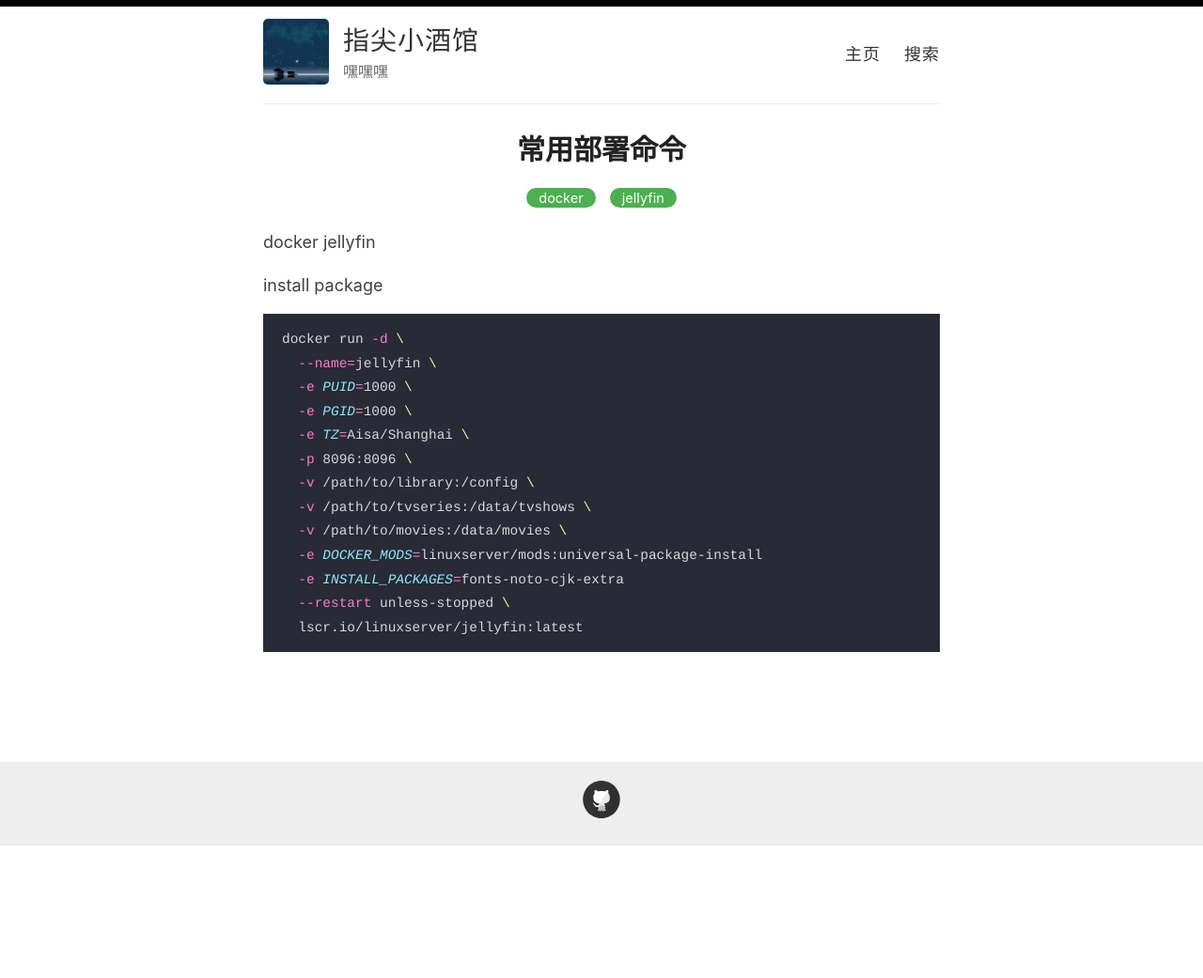
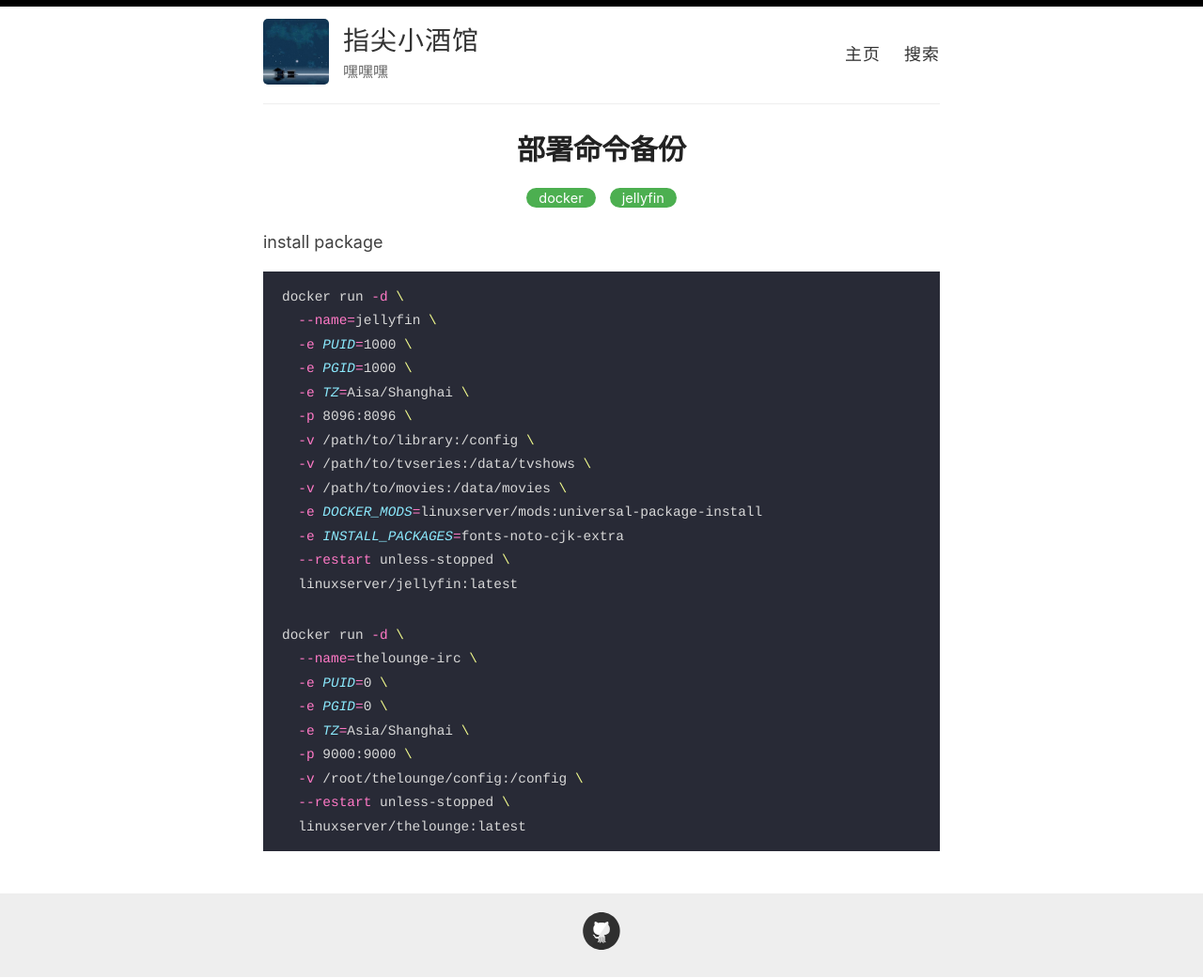
Before and after one commit to Suwmlee/suwmlee.github.io, a Jekyll site: the page built from _posts/2022-11-07-commands.md, in a window 1280 px wide. Shown: the whole page at 94% size. Built offline with Jekyll 4.4.1, drawn with Linux system fonts in a browser that asks for light colours; before the commit the page ends 901 px from its top, so only the background shows below that.

Commit message:
Update 2022-11-07-commands.md

````diff
--- a/_posts/2022-11-07-commands.md
+++ b/_posts/2022-11-07-commands.md
@@ -1,11 +1,9 @@
 ---
 layout: post
-title: 常用部署命令
+title: 部署命令备份
 categories: [docker, jellyfin]
 ---
 
-
-docker jellyfin
 
 install package
 ```sh
@@ -21,5 +19,18 @@
   -e DOCKER_MODS=linuxserver/mods:universal-package-install
   -e INSTALL_PACKAGES=fonts-noto-cjk-extra
   --restart unless-stopped \
-  lscr.io/linuxserver/jellyfin:latest
+  linuxserver/jellyfin:latest
 ```
+
+
+```sh
+docker run -d \
+  --name=thelounge-irc \
+  -e PUID=0 \
+  -e PGID=0 \
+  -e TZ=Asia/Shanghai \
+  -p 9000:9000 \
+  -v /root/thelounge/config:/config \
+  --restart unless-stopped \
+  linuxserver/thelounge:latest
+```
````
